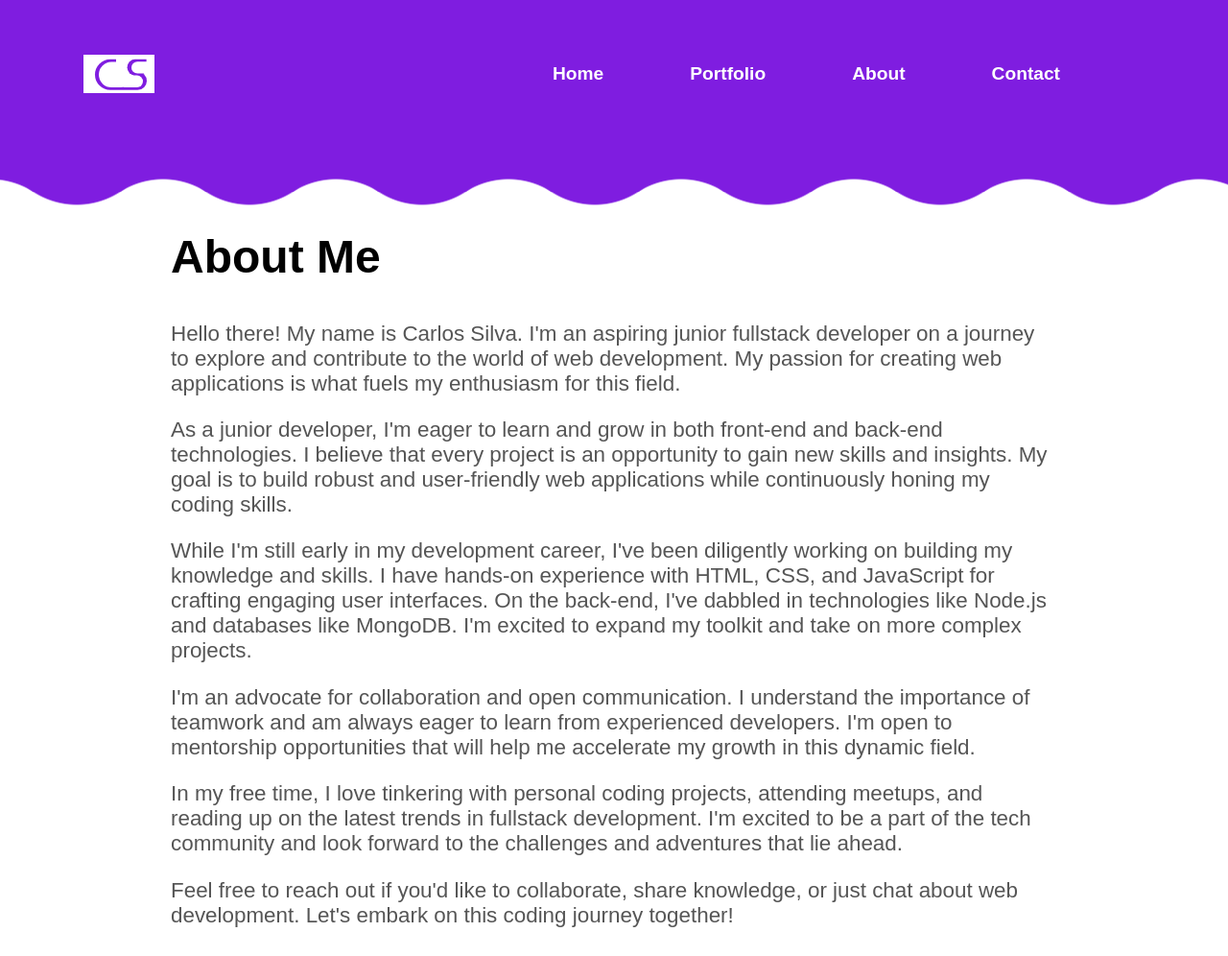
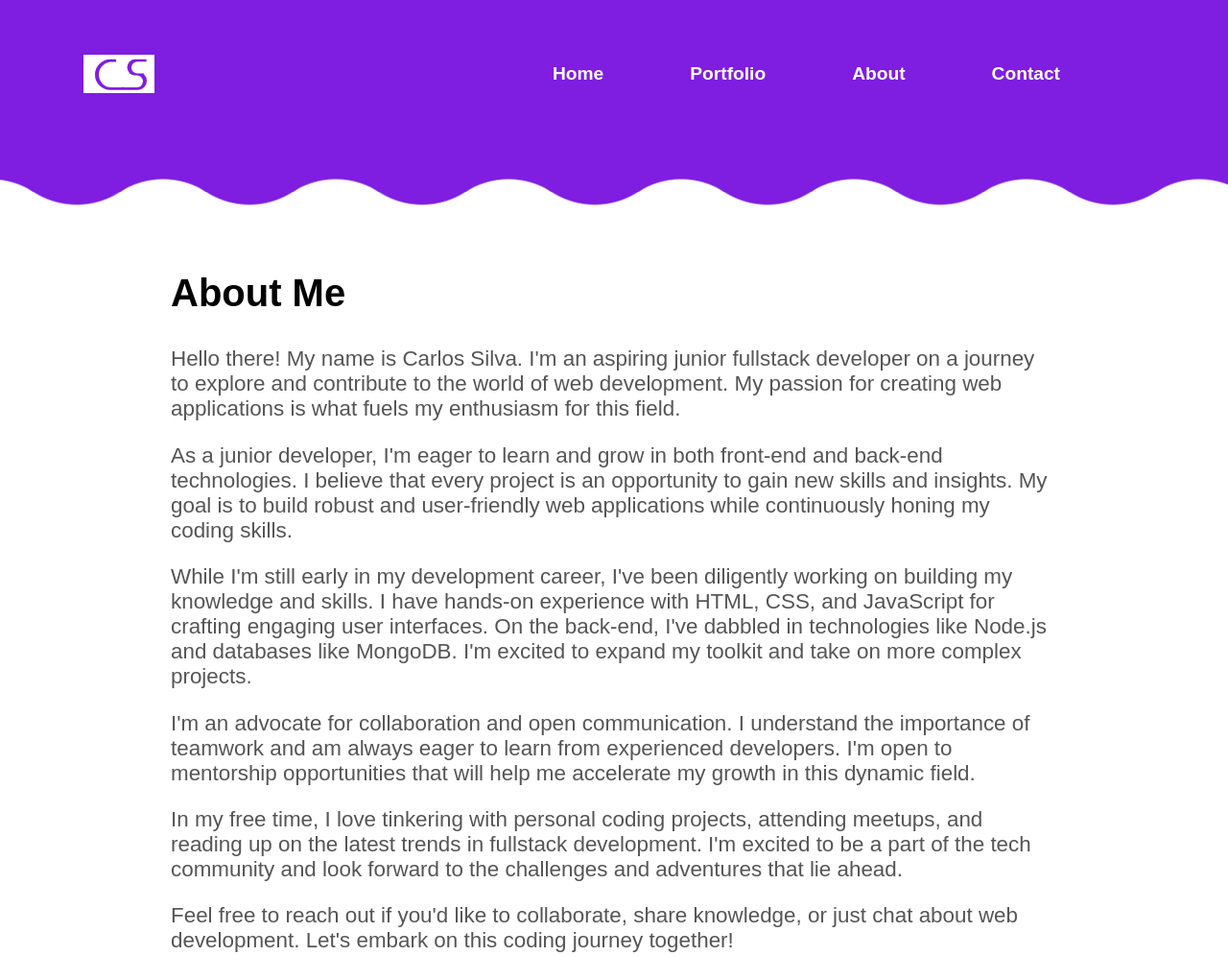
Before and after one commit to FinalJudgement/Personal-Website2, a plain HTML site: page about.html in a window 1280 px wide. Shown: the whole page at 96% size. Drawn offline with Linux system fonts and the light colour scheme.

Commit message:
fix font-size on page and add padding top to sectn

```diff
--- a/style.css
+++ b/style.css
@@ -490,6 +490,9 @@ footer {
 }
 
 /* Portfolio page specific */
+.portfolio {
+  padding-top: 130px;
+}
 
 .portfolio div {
   margin: 100px 0;
@@ -537,8 +540,12 @@ footer {
 
 /* styling for the about me page */
 
+.about {
+  padding-top: 130px;
+}
+
 .about h2 {
-  font-size: 3rem;
+  font-size: 2.5rem;
 }
 
 .about p {
```
